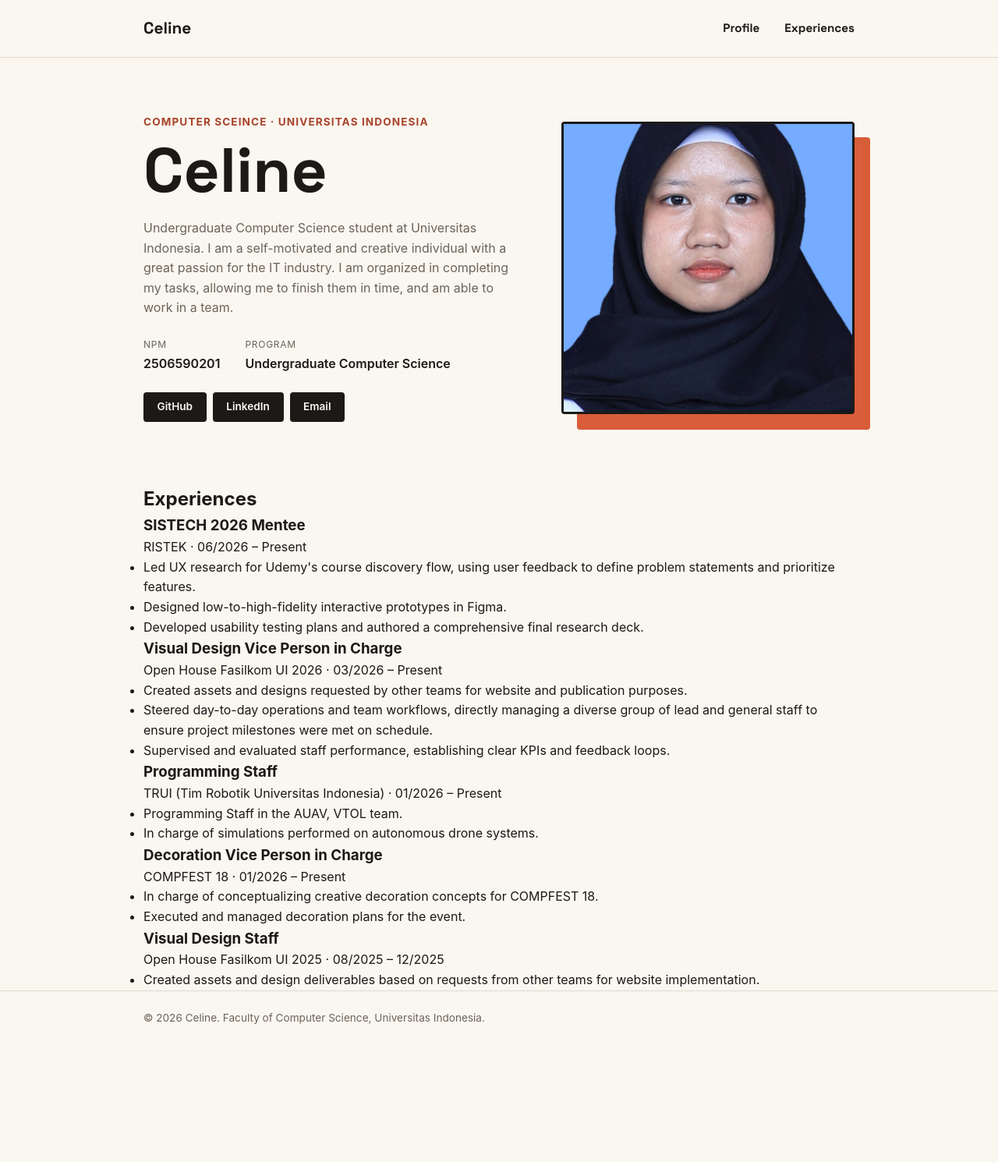
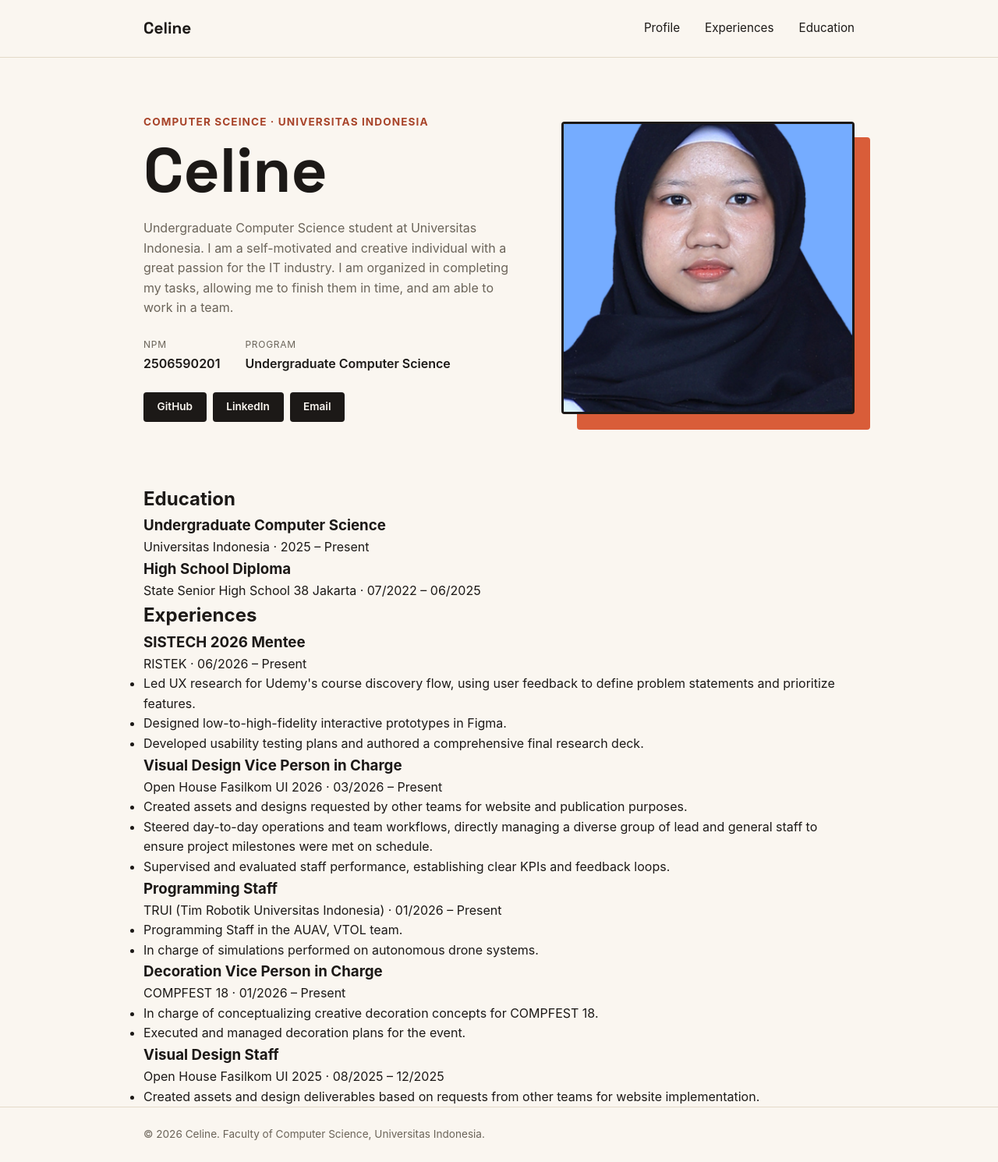
Before and after one commit to celinenn/myportfolio, a Django app: page / in a window 1280 px wide. Shown: the whole page at 78% size. Before the commit the page ends 1313 px from the top, so only its background shows below. Run offline with Django 5.2, Linux system fonts and the light colour scheme.

Commit message:
Added section 'Education' in index.html, added new color palette, and changed self picture to fit the website better

```diff
--- a/templates/index.html
+++ b/templates/index.html
@@ -14,8 +14,9 @@
         <div class="container">
             <a href="#profile" class="brand">Celine</a>
             <nav>
-                <a href="#profile" class="brand">Profile</a>
-                <a href="#experiences" class="brand">Experiences</a>
+                <a href="#profile" class="nav-link">Profile</a>
+                <a href="#experiences" class="nav-link">Experiences</a>
+                <a href="#education" class="nav-link">Education</a>
             </nav>
         </div>
     </header>
@@ -51,6 +52,30 @@
                 </div>
             </div>
         </section>
+
+        <section class="education" id="education">
+            <div class="container">
+                <h2 class="section-title">Education</h2>
+                <div class="education-list">
+
+                    <article class="education-card">
+                        <div class="education-header">
+                            <h3 class="degree">Undergraduate Computer Science</h3>
+                            <p class="institution">Universitas Indonesia &middot; <span class="date">2025 – Present</span></p>
+                        </div>
+                    </article>
+
+                    <article class="education-card">
+                        <div class="education-header">
+                            <h3 class="degree">High School Diploma</h3>
+                            <p class="institution">State Senior High School 38 Jakarta &middot; <span class="date">07/2022 – 06/2025</span></p>
+                        </div>
+                    </article>
+
+                </div>
+            </div>
+        </section>
+
         <section class="experiences" id="experiences">
             <div class="container">
                 <h2 class="section-title">Experiences</h2>
```
